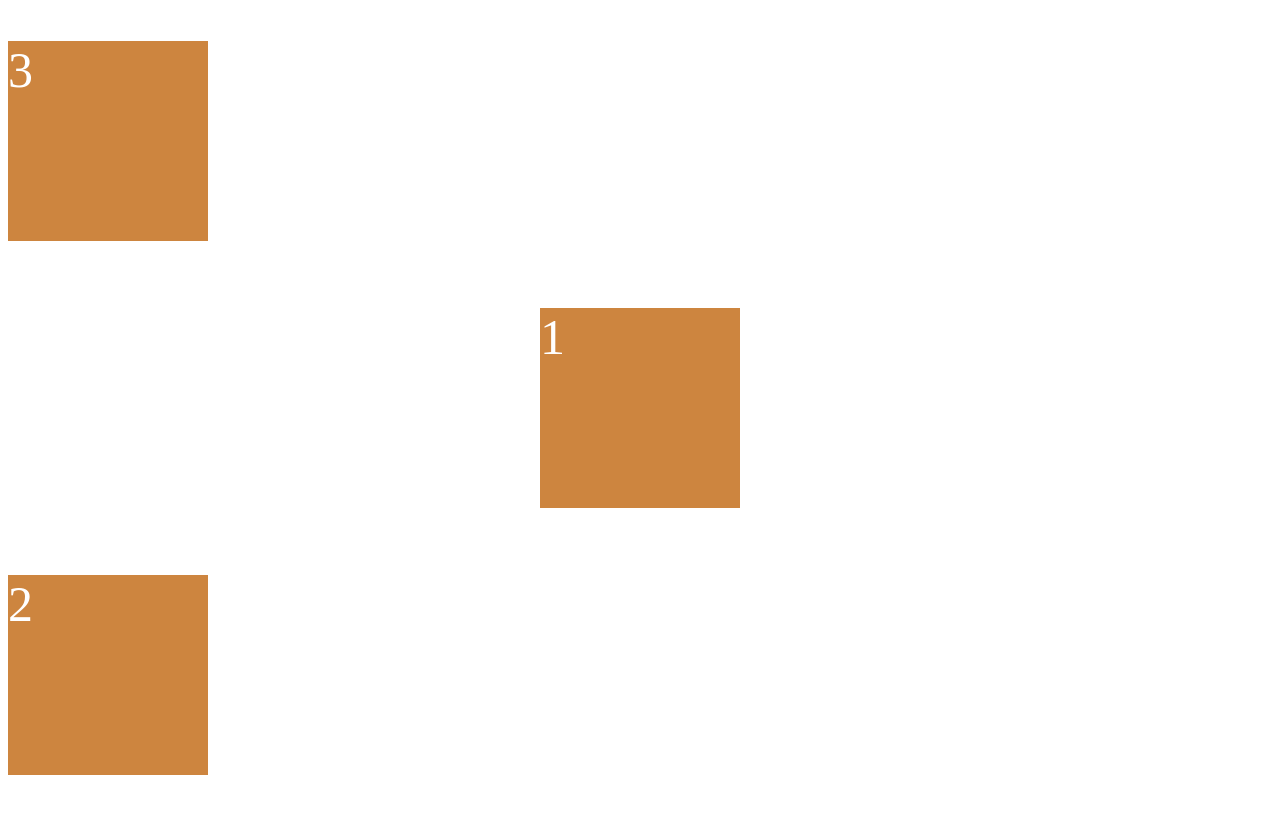
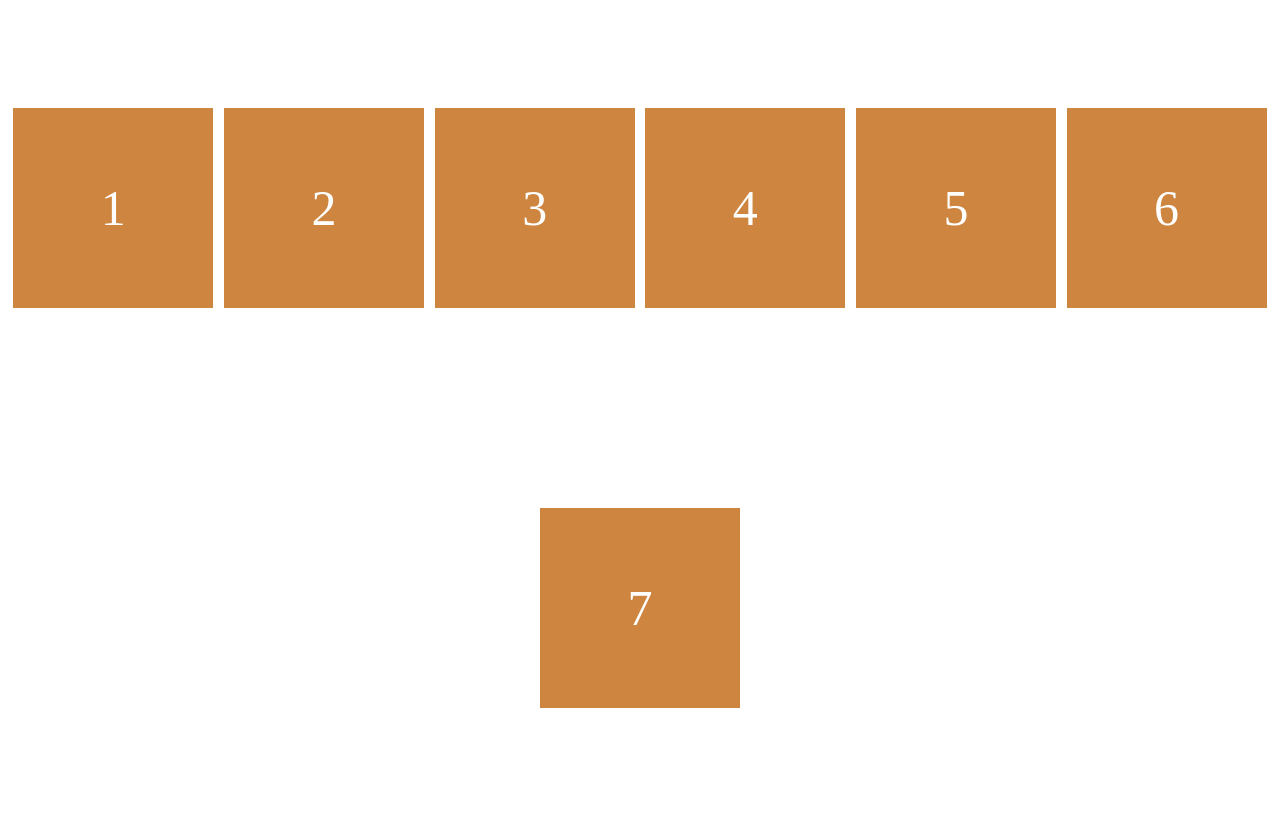
Before and after one commit to rayuniday/scss-masterclass, a plain HTML site: page index.html in a window 1280 px wide. Drawn offline with Linux system fonts and the light colour scheme.

Commit message:
#1.5 wrap, nowrap, reverse, align-content

```diff
--- a/index.html
+++ b/index.html
@@ -12,6 +12,10 @@
       <div class="child">1</div>
       <div class="child">2</div>
       <div class="child">3</div>
+      <div class="child">4</div>
+      <div class="child">5</div>
+      <div class="child">6</div>
+      <div class="child">7</div>
     </div>
   </body>
 </html>
--- a/styles.css
+++ b/styles.css
@@ -1,9 +1,11 @@
 .father {
   display: flex;
-  flex-direction: column;
+  /* flex-direction: row-reverse; */
   /* Main Axis */
   justify-content: space-around;
+  align-content: space-around;
   height: 100vh;
+  flex-wrap: wrap;
 }
 
 .child {
@@ -12,13 +14,7 @@
   background: peru;
   color: white;
   font-size: 50px;
+  display: flex;
+  justify-content: center;
+  align-items: center;
 }
-
-.child:nth-child(1) {
-  order: 2;
-  align-self: center;
-}
-
-.child:nth-child(2) {
-  order: 3;
-}
```
Also changed, not shown: README.md.
